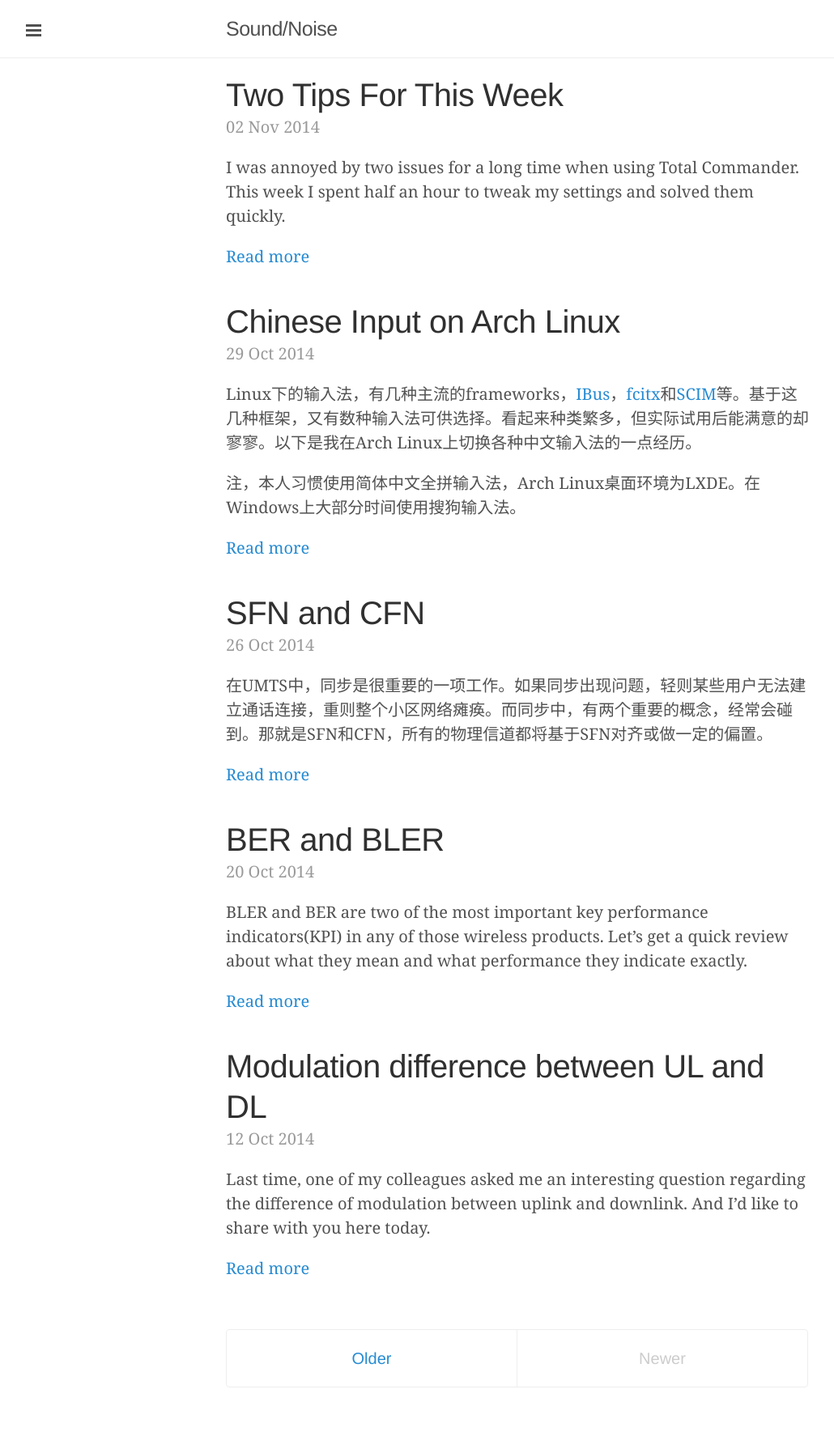
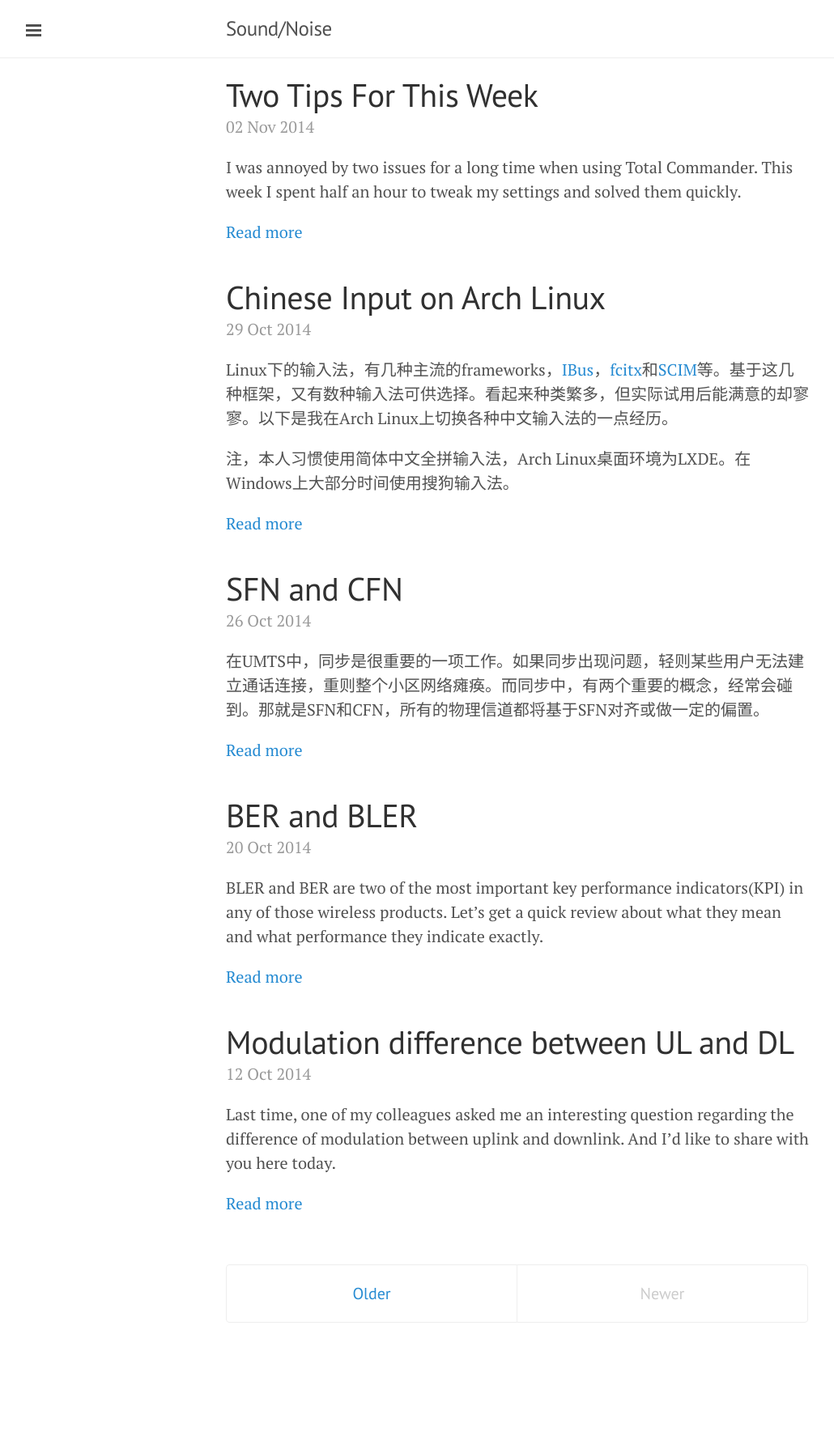
Before and after one commit to happybit/happybit.github.io, a Jekyll site: the page built from index.html, in a window 1280 px wide. Shown: the whole page at 81% size, without its empty margins (1-1031 px from the left). Built offline with Jekyll 4.4.1, drawn with Linux system fonts in a browser that asks for light colours; some web fonts are replaced; the list of posts is cut into pages by our own code; after the commit the page ends 1694 px from its top, so only the background shows below that.

Commit message:
revert useso to googleapis

```diff
--- a/_includes/head.html
+++ b/_includes/head.html
@@ -17,7 +17,7 @@
   <link rel="stylesheet" href="{{ site.url }}public/css/poole.css">
   <link rel="stylesheet" href="{{ site.url }}public/css/syntax.css">
   <link rel="stylesheet" href="{{ site.url }}public/css/lanyon.css">
-  <link rel="stylesheet" href="http://fonts.useso.com/css?family=PT+Serif:400,400italic,700|PT+Sans:400">
+  <link rel="stylesheet" href="http://fonts.googleapis.com/css?family=PT+Serif:400,400italic,700|PT+Sans:400">
 
   <!-- Icons -->
   <link rel="apple-touch-icon-precomposed" sizes="144x144" href="{{ site.url }}public/apple-touch-icon-144-precomposed.png">
```
